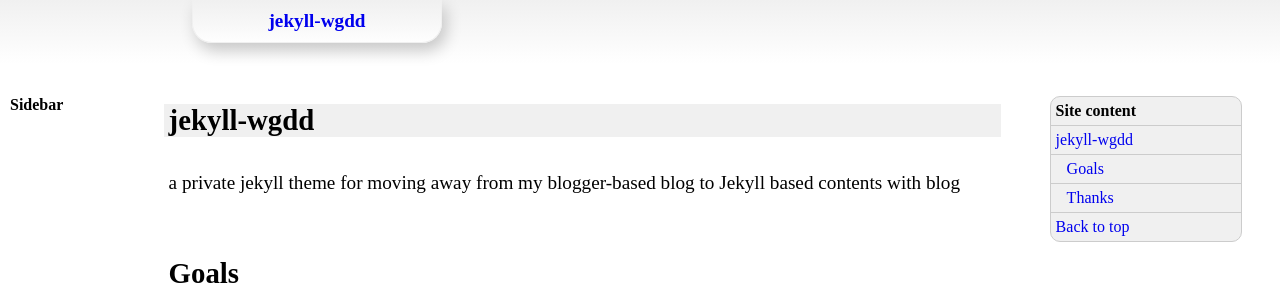
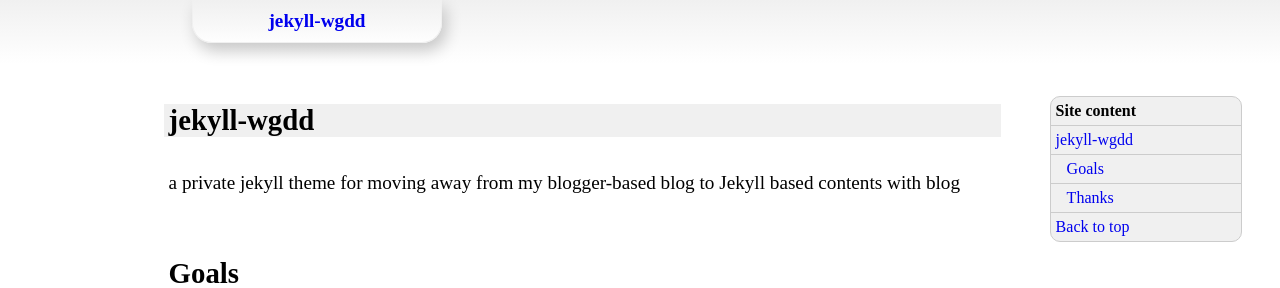
Before and after one commit to dleidert/jekyll-wgdd, a Jekyll site: the page built from README.md, in a window 1280 px wide. Shown: the top 288 px of the page. Built offline with Jekyll 4.4.1, drawn with Linux system fonts in a browser that asks for light colours; our own code applies the rules of GitHub Pages for plain Markdown files.

Commit message:
Hide all sidebar labels, not just the button

```diff
--- a/_sass/jekyll-wgdd/_sidebar.scss
+++ b/_sass/jekyll-wgdd/_sidebar.scss
@@ -18,7 +18,7 @@ aside.page-side {
     clear: both;
   }
 
-  button {
+  .page-sidebar-label {
     display: none;
   }
 
```
